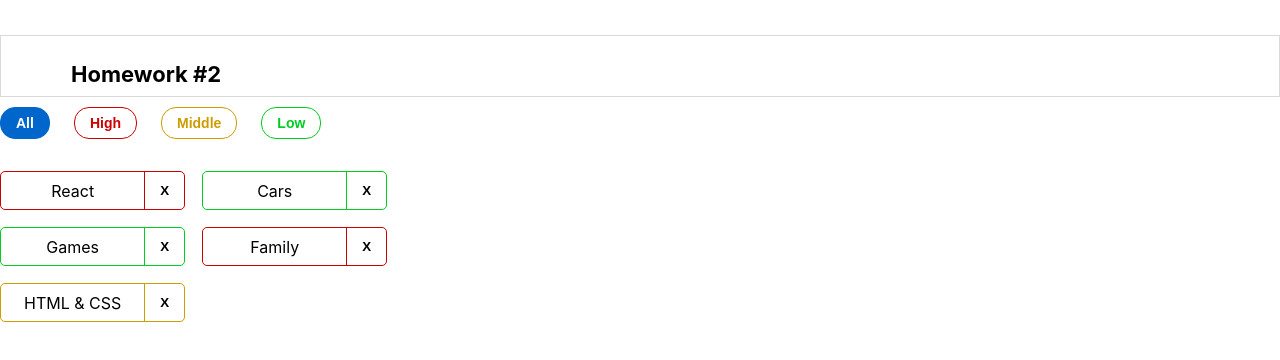
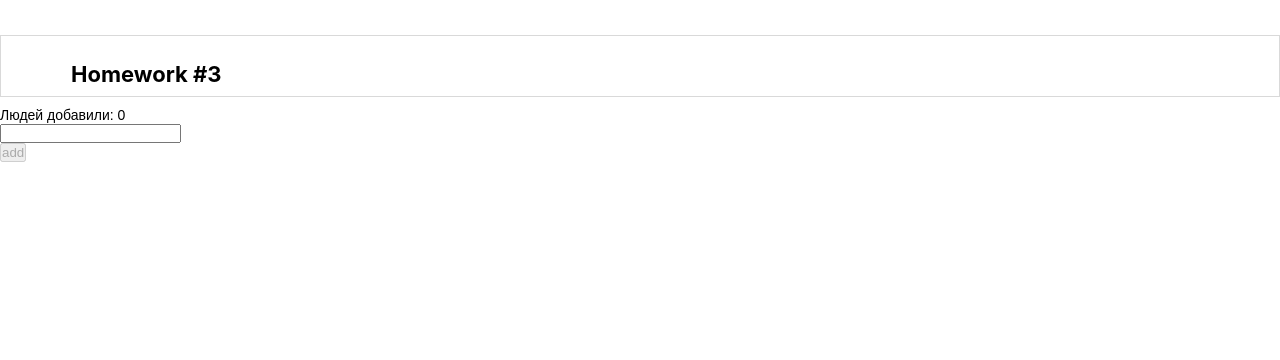
Before and after one commit to vadimcrmnl1/hws2, a React (Create React App) app: page / in a window 1280 px wide. Shown: the top 360 px of the page. Built offline with nearby package versions, Linux system fonts and the light colour scheme.

Commit message:
hws3 - 011122 - 1

```diff
--- a/src/s1-main/App.tsx
+++ b/src/s1-main/App.tsx
@@ -2,14 +2,15 @@
 import s from './App.module.css'
 import HW1 from '../s2-homeworks/hw01/HW1'
 import HW2 from "../s2-homeworks/hw02/HW2";
+import HW3 from "../s2-homeworks/hw03/HW3";
 
 function App() {
     return (
         <div className={s.App}>
             {/*<HW1/>*/}
             {/*раскомментировать по ходу выполнения*/}
-            <HW2/>
-            {/*<HW3/>*/}
+            {/*<HW2/>*/}
+            <HW3/>
             {/*<HW4/>*/}
 
             {/*при выполнении дз 5 и более - закомментировать здесь дз 1-4, так как они есть внутри дз 5*/}
--- a/src/s2-homeworks/hw03/Greeting.module.css
+++ b/src/s2-homeworks/hw03/Greeting.module.css
@@ -1,22 +1,34 @@
 .greetingForm {
+    font-family: 'Montserrat', sans-serif;
+    font-style: normal;
+    font-weight: 400;
+    font-size: 14px;
+    line-height: 17px;
 }
 
 .inputAndButtonContainer {
+
 }
 
 .error {
+
 }
 
 .input {
+
+
 }
 
 .input:focus {
+
 }
 
 .errorInput {
+
 }
 
 .button {
+
 }
 
 .button:focus {
@@ -29,7 +41,12 @@
 }
 
 .text {
+
 }
 
 .greeting {
 }
+
+.inputClass {
+
+}
--- a/src/s2-homeworks/hw03/Greeting.tsx
+++ b/src/s2-homeworks/hw03/Greeting.tsx
@@ -1,15 +1,15 @@
-import React, {ChangeEvent, KeyboardEvent} from 'react'
+import React, {ChangeEvent} from 'react'
 import s from './Greeting.module.css'
 
 type GreetingPropsType = {
-    name: any // need to fix any
-    setNameCallback: any // need to fix any
-    addUser: any // need to fix any
-    onBlur: any // need to fix any
-    onEnter: any // need to fix any
-    error: any // need to fix any
-    totalUsers: any // need to fix any
-    lastUserName?: any // need to fix any
+    name: string // need to fix any
+    setNameCallback: (e: ChangeEvent<HTMLInputElement>) => void // need to fix any
+    addUser: () => void // need to fix any
+    onBlur: () => void // need to fix any
+    onEnter: (e: any) => void // need to fix any
+    error: string // need to fix any
+    totalUsers: number // need to fix any
+    lastUserName?: string // need to fix any
 }
 
 // презентационная компонента (для верстальщика)
@@ -25,7 +25,7 @@
         lastUserName,
     } // деструктуризация пропсов
 ) => {
-    const inputClass = s.errorInput // need to fix with (?:)
+    const inputClass = error ? `${s.input} ${s.errorInput}` : s.input // need to fix with (?:)
 
     return (
         <div id={'hw3-form'} className={s.greetingForm}>
--- a/src/s2-homeworks/hw03/GreetingContainer.tsx
+++ b/src/s2-homeworks/hw03/GreetingContainer.tsx
@@ -1,20 +1,38 @@
 import React, { ChangeEvent, KeyboardEvent, useState } from 'react'
 import Greeting from './Greeting'
 import { UserType } from './HW3'
+import {Simulate} from "react-dom/test-utils";
+import keyPress = Simulate.keyPress;
+import user from "../hw08/User";
 
 type GreetingContainerPropsType = {
-    users: any // need to fix any
-    addUserCallback: any // need to fix any
+    users: UserType[] // need to fix any
+    addUserCallback: (name: string) => void // need to fix any
 }
 
-export const pureAddUser = (name: any, setError: any, setName: any, addUserCallback: any) => {
-    // если имя пустое - показать ошибку, иначе - добавить юзера и очистить инпут
+export const pureAddUser = (name: string, setError: (error: string) => void, setName: (name: string) => void, addUserCallback: (name: string) => void) => {
+
+    if (!name.trim()) {
+        setError('Ошибка! Введите имя!')
+    } else {
+        addUserCallback(name)
+        setName('')
+            }
+        // если имя пустое - показать ошибку, иначе - добавить юзера и очистить инпут
 }
 
-export const pureOnBlur = (name: any, setError: any) => { // если имя пустое - показать ошибку
+export const pureOnBlur = (name: string, setError: (error: string) => void) => { // если имя пустое - показать ошибку
+
+    if (!name.trim()) {
+        setError('Ошибка! Введите имя!')
+    }
 }
 
-export const pureOnEnter = (e: any, addUser: any) => { // если нажата кнопка Enter - добавить
+export const pureOnEnter = (e: React.KeyboardEvent<HTMLInputElement>, addUser: () => void) => { // если нажата кнопка Enter - добавить
+
+    if (e.key === 'Enter') {
+        return addUser()
+    }
 }
 
 // более простой и понятный для новичков
@@ -22,16 +40,15 @@
 
 // более современный и удобный для про :)
 const GreetingContainer: React.FC<GreetingContainerPropsType> = ({
-    users,
-    addUserCallback,
-}) => {
+                                                                     users,
+                                                                     addUserCallback,
+                                                                 }) => {
     // деструктуризация пропсов
-    const [name, setName] = useState<any>('') // need to fix any
-    const [error, setError] = useState<any>('') // need to fix any
+    const [name, setName] = useState<string>('') // need to fix any
+    const [error, setError] = useState<string>('') // need to fix any
 
-    const setNameCallback = (e: any) => { // need to fix any
-        setName('some name') // need to fix
-
+    const setNameCallback = (e: ChangeEvent<HTMLInputElement>) => { // need to fix any
+        setName(e.currentTarget.value) // need to fix
         error && setError('')
     }
     const addUser = () => {
@@ -42,12 +59,12 @@
         pureOnBlur(name, setError)
     }
 
-    const onEnter = (e: any) => {
+    const onEnter = (e: KeyboardEvent<HTMLInputElement>) => {
         pureOnEnter(e, addUser)
     }
 
-    const totalUsers = 0 // need to fix
-    const lastUserName = 'some name' // need to fix
+    const totalUsers = users.length // need to fix
+    const lastUserName = name // need to fix
 
     return (
         <Greeting
--- a/src/s2-homeworks/hw03/HW3.tsx
+++ b/src/s2-homeworks/hw03/HW3.tsx
@@ -19,20 +19,22 @@
 
 // types
 export type UserType = {
-    _id: any // need to fix any
-    name: any // need to fix any
+    _id: string // need to fix any
+    name: string // need to fix any
 }
 
-export const pureAddUserCallback = (name: any, setUsers: any, users: any) => { // need to fix any
-    const user = { // need to fix
+export const pureAddUserCallback = (name: string, setUsers: (users: Array<UserType>) => void, users: Array<UserType>) => { // need to fix any
+    const user = {
+        _id: v1(),
+        name: name,
     }
     setUsers([...users, user])
 }
 
 const HW3 = () => {
-    const [users, setUsers] = useState<any>([]) // need to fix any
+    const [users, setUsers] = useState<Array<UserType>>([]) // need to fix any
 
-    const addUserCallback = (name: any) => { // need to fix any
+    const addUserCallback = (name: string) => { // need to fix any
         pureAddUserCallback(name, setUsers, users)
     }
 
```
